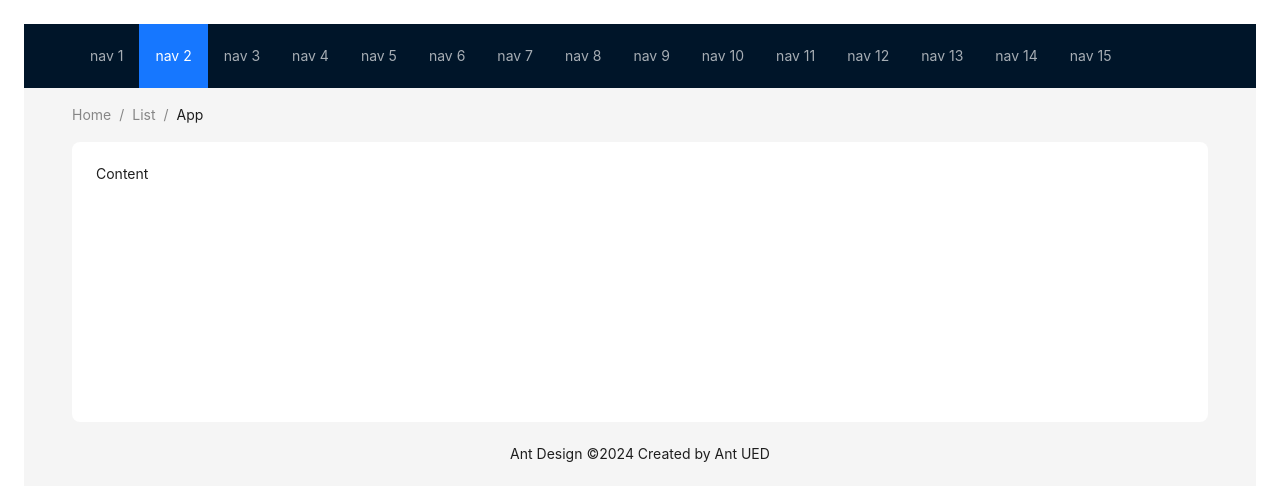
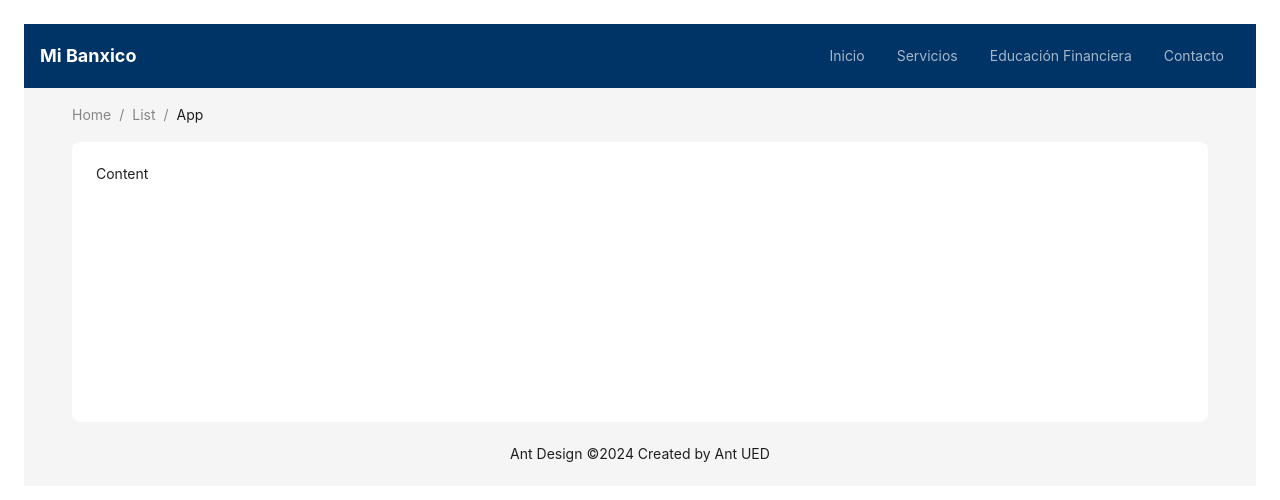
Before and after one commit to Brederodes/sistema_multimidia_ee2, a React (Create React App) app in the folder my-app/: page / in a window 1280 px wide. Shown: the top 500 px of the page. Built offline with nearby package versions, Linux system fonts and the light colour scheme.

Commit message:
Added header

```diff
--- a/my-app/src/App.css
+++ b/my-app/src/App.css
@@ -10,6 +10,24 @@
 @media (prefers-reduced-motion: no-preference) {
   .App-logo {
     animation: App-logo-spin infinite 20s linear;
+  }
+}
+
+@media (min-width: 768px) {
+  .desktop-menu {
+    display: flex !important;
+  }
+  .mobile-menu {
+    display: none !important;
+  }
+}
+
+@media (max-width: 768px) {
+  .desktop-menu {
+    display: none !important;
+  }
+  .mobile-menu {
+    display: flex !important;
   }
 }
 
--- a/my-app/src/App.js
+++ b/my-app/src/App.js
@@ -1,33 +1,109 @@
 import React from 'react';
-import { Breadcrumb, Layout, Menu, theme } from 'antd';
+import {
+  Breadcrumb,
+  Layout,
+  Menu,
+  theme,
+  Button,
+  Drawer,
+  Dropdown,
+} from 'antd';
+
+import { MenuOutlined } from '@ant-design/icons';
+
 const { Header, Content, Footer } = Layout;
-const items = new Array(15).fill(null).map((_, index) => ({
-  key: index + 1,
-  label: `nav ${index + 1}`,
-}));
+
 const App = () => {
+  const [drawerVisible, setDrawerVisible] = React.useState(false);
+
+  const showDrawer = () => setDrawerVisible(true);
+  const closeDrawer = () => setDrawerVisible(false);
+
+  const menuItems = [
+    { key: '1', label: 'Inicio' },
+    { key: '2', label: 'Servicios' },
+    { key: '3', label: 'Educación Financiera' },
+    { key: '4', label: 'Contacto' },
+  ];
+
   const {
     token: { colorBgContainer, borderRadiusLG },
   } = theme.useToken();
+
   return (
     <Layout>
       <Header
         style={{
           display: 'flex',
+          justifyContent: 'space-between',
           alignItems: 'center',
+          padding: '0 16px',
+          backgroundColor: '#003366',
+          color: '#fff',
         }}
       >
-        <div className="demo-logo" />
-        <Menu
-          theme="dark"
-          mode="horizontal"
-          defaultSelectedKeys={['2']}
-          items={items}
+        <div
           style={{
-            flex: 1,
-            minWidth: 0,
+            display: 'flex',
+            alignItems: 'center',
+            fontWeight: 'bold',
+            fontSize: '18px',
+            color: '#fff',
           }}
-        />
+        >
+          Mi Banxico
+        </div>
+
+        {/* Desktop Menu */}
+        <div
+          className="desktop-menu"
+          style={{
+            display: 'flex',
+          }}
+        >
+          <Menu
+            theme="dark"
+            mode="horizontal"
+            items={menuItems}
+            style={{
+              backgroundColor: 'transparent',
+              borderBottom: 'none',
+            }}
+          />
+        </div>
+
+        {/* Mobile Menu */}
+        <div
+          className="mobile-menu"
+          style={{
+            display: 'none',
+          }}
+        >
+          <Button
+            type="primary"
+            icon={<MenuOutlined />}
+            onClick={showDrawer}
+            style={{
+              backgroundColor: '#003366',
+              border: 'none',
+            }}
+          />
+          <Drawer
+            title="Menu"
+            placement="right"
+            closable={true}
+            onClose={closeDrawer}
+            open={drawerVisible} // Updated prop
+          >
+            <Menu
+              mode="vertical"
+              items={menuItems.map((item) => ({
+                key: item.key,
+                label: <a href={`#${item.label.toLowerCase()}`}>{item.label}</a>,
+              }))}
+            />
+          </Drawer>
+        </div>
       </Header>
       <Content
         style={{
@@ -64,4 +140,5 @@ const App = () => {
     </Layout>
   );
 };
+
 export default App;
```
